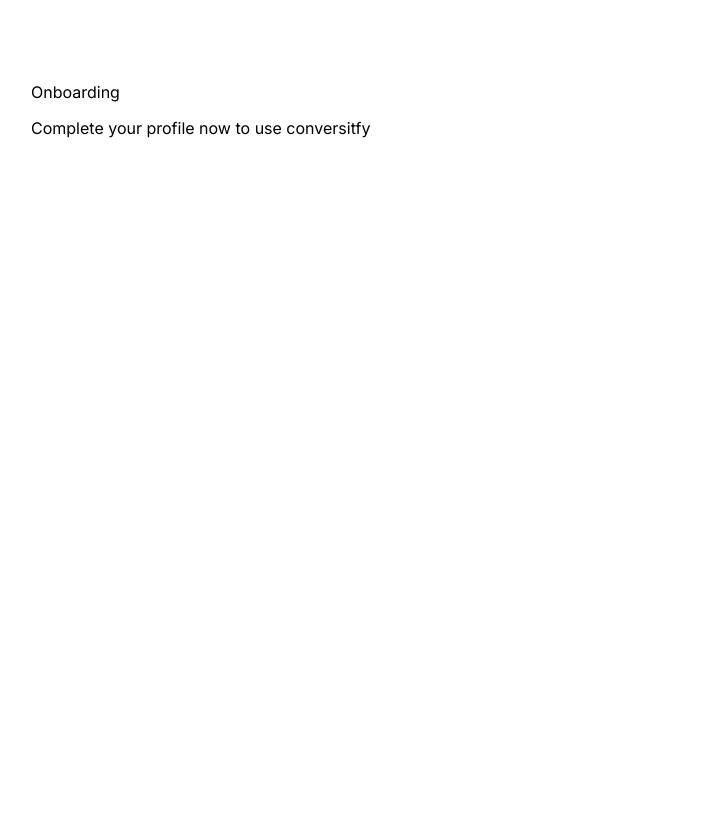
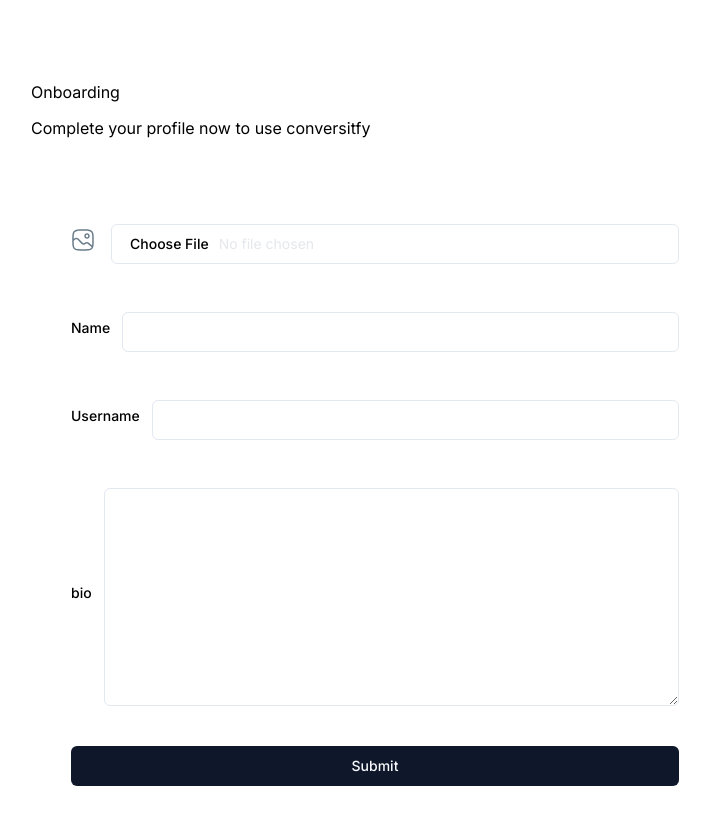
Before and after one commit to Neha-Ujjwal/Conversify, a Next.js app: page /onboarding in a window 1280 px wide. Shown: the top 824 px of the page, without its empty margins (265-975 px from the left). Before the commit the page ends 800 px from the top, so only its background shows below. Built offline with nearby package versions, Linux system fonts and the light colour scheme; no server answers.

Commit message:
Form Validation part-1

```diff
--- a/components/forms/AccountProfile.tsx
+++ b/components/forms/AccountProfile.tsx
@@ -1,27 +1,160 @@
-"use client"
+"use client";
+import * as z from "zod";
+import { useForm } from "react-hook-form";
+import { Button } from "@/components/ui/button";
+import Image from "next/image";
+import {
+  Form,
+  FormControl,
+  FormDescription,
+  FormField,
+  FormItem,
+  FormLabel,
+  FormMessage,
+} from "@/components/ui/form";
+import { Input } from "@/components/ui/input";
+import { zodResolver } from "@hookform/resolvers/zod";
+import { userValidation } from "@/lib/validations/user";
+import { ChangeEvent } from "react";
+import { Textarea } from "../ui/textarea";
 
-import {Form} from '@/components/ui/form'
-import { useForm } from 'react-hook-form';
+interface Props {
+  user: {
+    id: string;
+    objectId: string;
+    username: string;
+    name: string;
+    bio: string;
+    image: string;
+  };
 
-interface Props{
-    user:{
-        id:string,
-        objectId:string,
-        username:string,
-        name:string,
-        bio:string,
-        image:string,
-    };
+  btnTitle: string;
+}
+const AccountProfile = ({ user, btnTitle }: Props) => {
+  const form = useForm({
+    resolver: zodResolver(userValidation),
+    defaultValues: {
+      profile_photo: "",
+      name: "",
+      username: "",
 
-    btnTitle:string;
-}
-const AccountProfile = ({user,btnTitle}:Props) => {
-  const form=useForm();
+      bio: "",
+    },
+  });
+  function onSubmit(values: z.infer<typeof userValidation>) {
+    console.log(values);
+  }
+  const handleImage = (
+    e: ChangeEvent,
+    fieldChange: (value: string) => void
+  ) => {
+    e.preventDefault();
+  };
   return (
-   <Form>
+    <Form {...form}>
+      <form
+        className="flex flex-col justify-start gap-10"
+        onSubmit={form.handleSubmit(onSubmit)}
+      >
+        <FormField
+          control={form.control}
+          name="profile_photo"
+          render={({ field }) => (
+            <FormItem className="flex items-center gap-4">
+              <FormLabel className="account-from_image-label">
+                {field.value ? (
+                  <Image
+                    src={field.value}
+                    alt="profile photo"
+                    width={96}
+                    height={96}
+                    priority
+                    className="rounded-full object-contain"
+                  />
+                ) : (
+                  <Image
+                    src="/assets/profile.svg"
+                    alt="profile photo"
+                    width={24}
+                    height={24}
+                    className="object-contain"
+                  />
+                )}
+              </FormLabel>
+              <FormControl className="flex-1 text-base-semibold text-gray-200">
+                <Input
+                  type="file"
+                  accept="image/*"
+                  placeholder="Upload a photo"
+                  className="account-form_image-input"
+                  onChange={(e) => handleImage(e, field.onChange)}
+                />
+              </FormControl>
+            </FormItem>
+          )}
+        />
+        <FormField
+          control={form.control}
+          name="name"
+          render={({ field }) => (
+            <FormItem className="flex items-center gap-3 w-full">
+              {/* w-full means full width of container not screen */}
+              <FormLabel className="text-base-semibold text-light-2">
+                Name
+              </FormLabel>
+              <FormControl className="flex-1 text-base-semibold text-gray-200">
+                <Input
+                  type="text"
+                  className="account-form_input no-focus"
+                  {...field}
+                />
+              </FormControl>
+            </FormItem>
+          )}
+        />
+        <FormField
+          control={form.control}
+          name="username"
+          render={({ field }) => (
+            <FormItem className="flex items-center gap-3 w-full">
+              {/* w-full means full width of container not screen */}
+              <FormLabel className="text-base-semibold text-light-2">
+                Username
+              </FormLabel>
+              <FormControl className="flex-1 text-base-semibold text-gray-200">
+                <Input
+                  type="text"
+                  className="account-form_input no-focus"
+                  {...field}
+                />
+              </FormControl>
+            </FormItem>
+          )}
+        />
 
-   </Form>
-  )
-}
+        <FormField
+          control={form.control}
+          name="bio"
+          render={({ field }) => (
+            <FormItem className="flex items-center gap-3 w-full">
+              {/* w-full means full width of container not screen */}
+              <FormLabel className="text-base-semibold text-light-2">
+                bio
+              </FormLabel>
+              <FormControl className="flex-1 text-base-semibold text-gray-200">
+                <Textarea
+                  rows={10}
+                  className="account-form_input no-focus"
+                  {...field}
+                />
+              </FormControl>
+            </FormItem>
+          )}
+        />
+        <Button type="submit">Submit</Button>
+      </form>
+    </Form>
+  );
+};
 
-export default AccountProfile
+export default AccountProfile;
--- /dev/null
+++ b/components/ui/input.tsx
@@ -0,0 +1,25 @@
+import * as React from "react"
+
+import { cn } from "@/lib/utils"
+
+export interface InputProps
+  extends React.InputHTMLAttributes<HTMLInputElement> {}
+
+const Input = React.forwardRef<HTMLInputElement, InputProps>(
+  ({ className, type, ...props }, ref) => {
+    return (
+      <input
+        type={type}
+        className={cn(
+          "flex h-10 w-full rounded-md border border-slate-200 bg-white px-3 py-2 text-sm ring-offset-white file:border-0 file:bg-transparent file:text-sm file:font-medium placeholder:text-slate-500 focus-visible:outline-none focus-visible:ring-2 focus-visible:ring-slate-950 focus-visible:ring-offset-2 disabled:cursor-not-allowed disabled:opacity-50 dark:border-slate-800 dark:bg-slate-950 dark:ring-offset-slate-950 dark:placeholder:text-slate-400 dark:focus-visible:ring-slate-300",
+          className
+        )}
+        ref={ref}
+        {...props}
+      />
+    )
+  }
+)
+Input.displayName = "Input"
+
+export { Input }
--- /dev/null
+++ b/components/ui/textarea.tsx
@@ -0,0 +1,24 @@
+import * as React from "react"
+
+import { cn } from "@/lib/utils"
+
+export interface TextareaProps
+  extends React.TextareaHTMLAttributes<HTMLTextAreaElement> {}
+
+const Textarea = React.forwardRef<HTMLTextAreaElement, TextareaProps>(
+  ({ className, ...props }, ref) => {
+    return (
+      <textarea
+        className={cn(
+          "flex min-h-[80px] w-full rounded-md border border-slate-200 bg-white px-3 py-2 text-sm ring-offset-white placeholder:text-slate-500 focus-visible:outline-none focus-visible:ring-2 focus-visible:ring-slate-950 focus-visible:ring-offset-2 disabled:cursor-not-allowed disabled:opacity-50 dark:border-slate-800 dark:bg-slate-950 dark:ring-offset-slate-950 dark:placeholder:text-slate-400 dark:focus-visible:ring-slate-300",
+          className
+        )}
+        ref={ref}
+        {...props}
+      />
+    )
+  }
+)
+Textarea.displayName = "Textarea"
+
+export { Textarea }
--- /dev/null
+++ b/lib/validations/user.ts
@@ -0,0 +1,9 @@
+import * as z from "zod";
+
+export const userValidation = z.object({
+  profile_photo: z.string().url().min(1),
+  name: z.string().min(3).max(30), //here we can provide error msg by min(3,{message:"min length req is 3"})
+  username: z.string().min(3).max(30),
+
+  bio: z.string().min(3).max(1000),
+});
```
